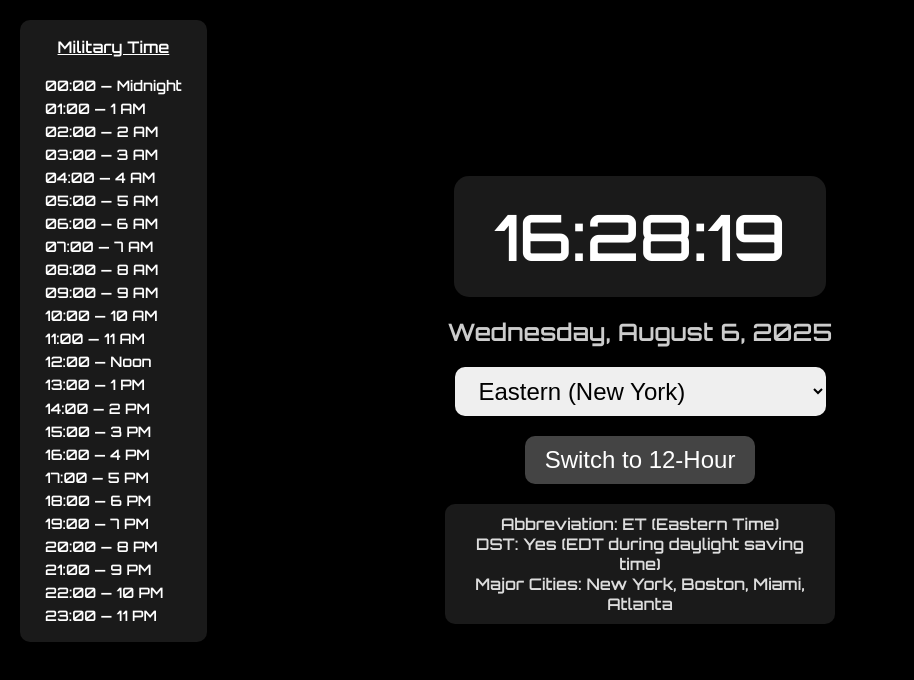
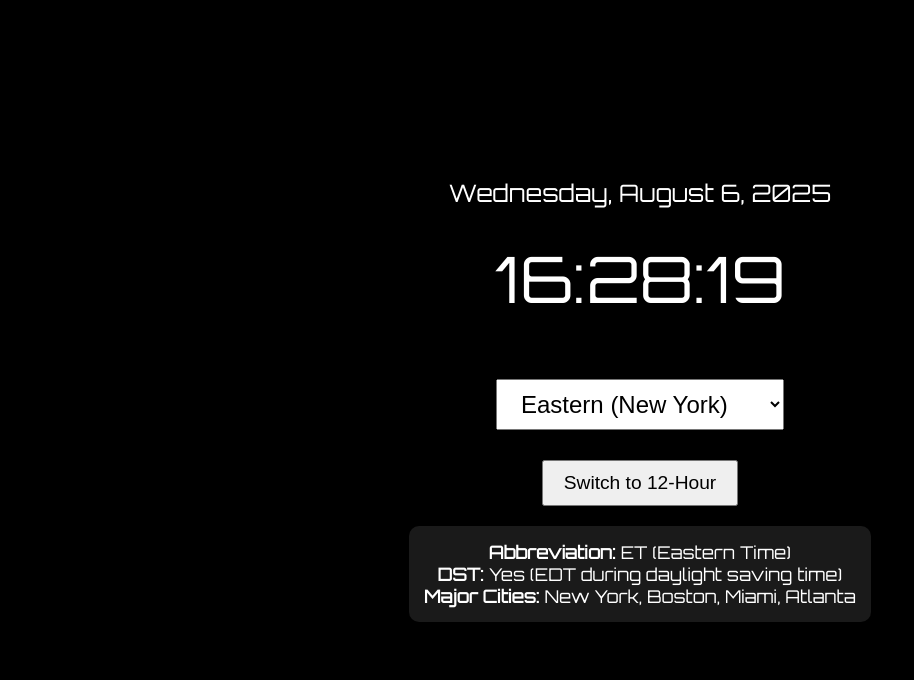
Before and after one commit to robamcdonaldjr/Time-zones, a plain HTML site: page index.html in a window 1280 px wide. Shown: the whole page, without its empty margins (0-914 px from the left). Drawn offline with Linux system fonts and the light colour scheme.

Commit message:
Update index.html

```diff
--- a/index.html
+++ b/index.html
@@ -3,226 +3,154 @@
 <head>
   <meta charset="UTF-8" />
   <title>U.S. Time Zones</title>
-  <link href="https://fonts.googleapis.com/css2?family=Orbitron:wght@600&display=swap" rel="stylesheet">
+  <link href="https://fonts.googleapis.com/css2?family=Orbitron&display=swap" rel="stylesheet" />
   <style>
     body {
       margin: 0;
-      font-family: 'Orbitron', monospace;
+      padding: 0;
       background-color: black;
       color: white;
-      height: 100vh;
-      display: flex;
-      align-items: center;
-      justify-content: center;
-    }
-
-    .container {
-      text-align: center;
-      z-index: 2;
+      font-family: 'Orbitron', monospace;
       display: flex;
       flex-direction: column;
       align-items: center;
-      gap: 20px;
+      justify-content: center;
+      min-height: 100vh;
+    }
+
+    .date {
+      font-size: 1.5em;
+      margin-bottom: 10px;
     }
 
     .clock {
-      font-size: 4rem;
-      background: rgba(255, 255, 255, 0.1);
+      font-size: 4em;
+      background-color: rgba(0, 0, 0, 0.5);
       padding: 20px 40px;
-      border-radius: 15px;
+      border-radius: 12px;
+      margin-bottom: 30px;
     }
 
-    .date {
-      font-size: 1.5rem;
-      color: #ccc;
+    select {
+      font-size: 1.5em;
+      padding: 10px 20px;
+      margin: 10px 0;
     }
 
-    .timezone-select, .toggle-btn {
-      font-size: 1.5rem;
+    .toggle-button {
+      margin: 20px;
       padding: 10px 20px;
-      border-radius: 10px;
-      border: none;
-    }
-
-    .toggle-btn {
-      background-color: #444;
-      color: white;
+      font-size: 1.2em;
       cursor: pointer;
     }
 
-    .timezone-info {
+    .info-box {
       background-color: rgba(255, 255, 255, 0.1);
-      padding: 10px 20px;
+      padding: 15px;
       border-radius: 10px;
-      font-size: 1rem;
-      color: #ddd;
-      max-width: 350px;
-    }
-
-    .military-guide {
-      position: absolute;
-      left: 20px;
-      top: 20px;
-      background-color: rgba(255, 255, 255, 0.1);
-      padding: 15px 25px;
-      border-radius: 10px;
-      font-size: 0.9rem;
-      line-height: 1.6;
-      max-width: 150px;
-    }
-
-    .military-guide h2 {
-      margin-top: 0;
-      font-size: 1rem;
+      font-size: 1.1em;
       text-align: center;
-      text-decoration: underline;
+      max-width: 600px;
     }
   </style>
 </head>
 <body>
 
-  <div class="military-guide">
-    <h2>Military Time</h2>
-    00:00 — Midnight<br>
-    01:00 — 1 AM<br>
-    02:00 — 2 AM<br>
-    03:00 — 3 AM<br>
-    04:00 — 4 AM<br>
-    05:00 — 5 AM<br>
-    06:00 — 6 AM<br>
-    07:00 — 7 AM<br>
-    08:00 — 8 AM<br>
-    09:00 — 9 AM<br>
-    10:00 — 10 AM<br>
-    11:00 — 11 AM<br>
-    12:00 — Noon<br>
-    13:00 — 1 PM<br>
-    14:00 — 2 PM<br>
-    15:00 — 3 PM<br>
-    16:00 — 4 PM<br>
-    17:00 — 5 PM<br>
-    18:00 — 6 PM<br>
-    19:00 — 7 PM<br>
-    20:00 — 8 PM<br>
-    21:00 — 9 PM<br>
-    22:00 — 10 PM<br>
-    23:00 — 11 PM
-  </div>
+  <div class="date" id="date"></div>
+  <div class="clock" id="clock">--:--:--</div>
 
-  <div class="container">
-    <div class="clock" id="clock">--:--:--</div>
-    <div class="date" id="date">--</div>
-
-    <select class="timezone-select" id="timezoneSelect">
+  <select id="timezone">
     <option value="America/New_York">Eastern (New York)</option>
     <option value="America/Chicago">Central (Chicago)</option>
     <option value="America/Denver">Mountain (Denver)</option>
-      <option value="America/Phoenix">Mountain (Phoenix - no DST)</option>
     <option value="America/Los_Angeles">Pacific (Los Angeles)</option>
     <option value="America/Anchorage">Alaska (Anchorage)</option>
     <option value="Pacific/Honolulu">Hawaii (Honolulu)</option>
   </select>
 
-    <button class="toggle-btn" id="toggleFormat">Switch to 12-Hour</button>
+  <button class="toggle-button" onclick="toggleFormat()">Switch to 12-Hour</button>
 
-    <div class="timezone-info" id="timezoneInfo"></div>
-  </div>
+  <div class="info-box" id="timezoneInfo"></div>
 
   <script>
     const clock = document.getElementById('clock');
     const dateDisplay = document.getElementById('date');
-    const timezoneSelect = document.getElementById('timezoneSelect');
-    const toggleButton = document.getElementById('toggleFormat');
-    const timezoneInfo = document.getElementById('timezoneInfo');
-
+    const timezoneSelect = document.getElementById('timezone');
+    const infoBox = document.getElementById('timezoneInfo');
     let use24Hour = true;
 
-    const timeZoneFacts = {
+    const timezoneInfo = {
       "America/New_York": {
-        abbrev: "ET (Eastern Time)",
+        abbr: "ET (Eastern Time)",
         dst: "Yes (EDT during daylight saving time)",
         cities: "New York, Boston, Miami, Atlanta"
       },
       "America/Chicago": {
-        abbrev: "CT (Central Time)",
+        abbr: "CT (Central Time)",
         dst: "Yes (CDT during daylight saving time)",
-        cities: "Chicago, Dallas, Minneapolis, Houston"
+        cities: "Chicago, Dallas, Houston, Minneapolis"
       },
       "America/Denver": {
-        abbrev: "MT (Mountain Time)",
+        abbr: "MT (Mountain Time)",
         dst: "Yes (MDT during daylight saving time)",
-        cities: "Denver, Salt Lake City"
-      },
-      "America/Phoenix": {
-        abbrev: "MT (Mountain Time – No DST)",
-        dst: "No (Arizona does not observe DST)",
-        cities: "Phoenix, Tucson"
+        cities: "Denver, Salt Lake City, Albuquerque"
       },
       "America/Los_Angeles": {
-        abbrev: "PT (Pacific Time)",
+        abbr: "PT (Pacific Time)",
         dst: "Yes (PDT during daylight saving time)",
         cities: "Los Angeles, San Francisco, Seattle"
       },
       "America/Anchorage": {
-        abbrev: "AKT (Alaska Time)",
+        abbr: "AKT (Alaska Time)",
         dst: "Yes (AKDT during daylight saving time)",
-        cities: "Anchorage, Fairbanks"
+        cities: "Anchorage, Juneau, Fairbanks"
       },
       "Pacific/Honolulu": {
-        abbrev: "HT (Hawaii Time)",
-        dst: "No (Hawaii does not observe DST)",
-        cities: "Honolulu, Hilo"
+        abbr: "HT (Hawaii Time)",
+        dst: "No",
+        cities: "Honolulu, Hilo, Kailua"
       }
     };
 
-    function updateClockAndDate() {
+    function updateClock() {
       const now = new Date();
-      const timeZone = timezoneSelect.value;
-
-      const timeOptions = {
+      const tz = timezoneSelect.value;
+      const options = {
         hour: '2-digit',
         minute: '2-digit',
         second: '2-digit',
-        timeZone,
-        hour12: !use24Hour
+        hour12: !use24Hour,
+        timeZone: tz
       };
+      clock.textContent = new Intl.DateTimeFormat('en-US', options).format(now);
 
-      const dateOptions = {
-        weekday: 'long',
-        year: 'numeric',
-        month: 'long',
-        day: 'numeric',
-        timeZone
-      };
+      // Update the date
+      const dateOptions = { weekday: 'long', year: 'numeric', month: 'long', day: 'numeric', timeZone: tz };
+      dateDisplay.textContent = new Intl.DateTimeFormat('en-US', dateOptions).format(now);
 
-      clock.textContent = new Intl.DateTimeFormat('en-US', timeOptions).format(now);
-      dateDisplay.textContent = new Intl.DateTimeFormat('en-US', dateOptions).format(now);
-    }
-
-    function updateTimezoneInfo() {
-      const tz = timezoneSelect.value;
-      const info = timeZoneFacts[tz];
-      timezoneInfo.innerHTML = `
-        <strong>Abbreviation:</strong> ${info.abbrev}<br>
+      // Update timezone info
+      const info = timezoneInfo[tz];
+      if (info) {
+        infoBox.innerHTML = `
+          <strong>Abbreviation:</strong> ${info.abbr}<br>
           <strong>DST:</strong> ${info.dst}<br>
           <strong>Major Cities:</strong> ${info.cities}
         `;
+      } else {
+        infoBox.textContent = "";
+      }
     }
 
-    toggleButton.addEventListener('click', () => {
+    function toggleFormat() {
       use24Hour = !use24Hour;
-      toggleButton.textContent = use24Hour ? 'Switch to 12-Hour' : 'Switch to 24-Hour';
-      updateClockAndDate();
-    });
+      document.querySelector('.toggle-button').textContent = use24Hour ? "Switch to 12-Hour" : "Switch to 24-Hour";
+      updateClock();
+    }
 
-    timezoneSelect.addEventListener('change', () => {
-      updateClockAndDate();
-      updateTimezoneInfo();
-    });
+    timezoneSelect.addEventListener('change', updateClock);
 
-    setInterval(updateClockAndDate, 1000);
-    updateClockAndDate();
-    updateTimezoneInfo();
+    setInterval(updateClock, 1000);
+    updateClock();
   </script>
 </body>
 </html>
```
Lines whose indentation alone changed are shown as unchanged.
